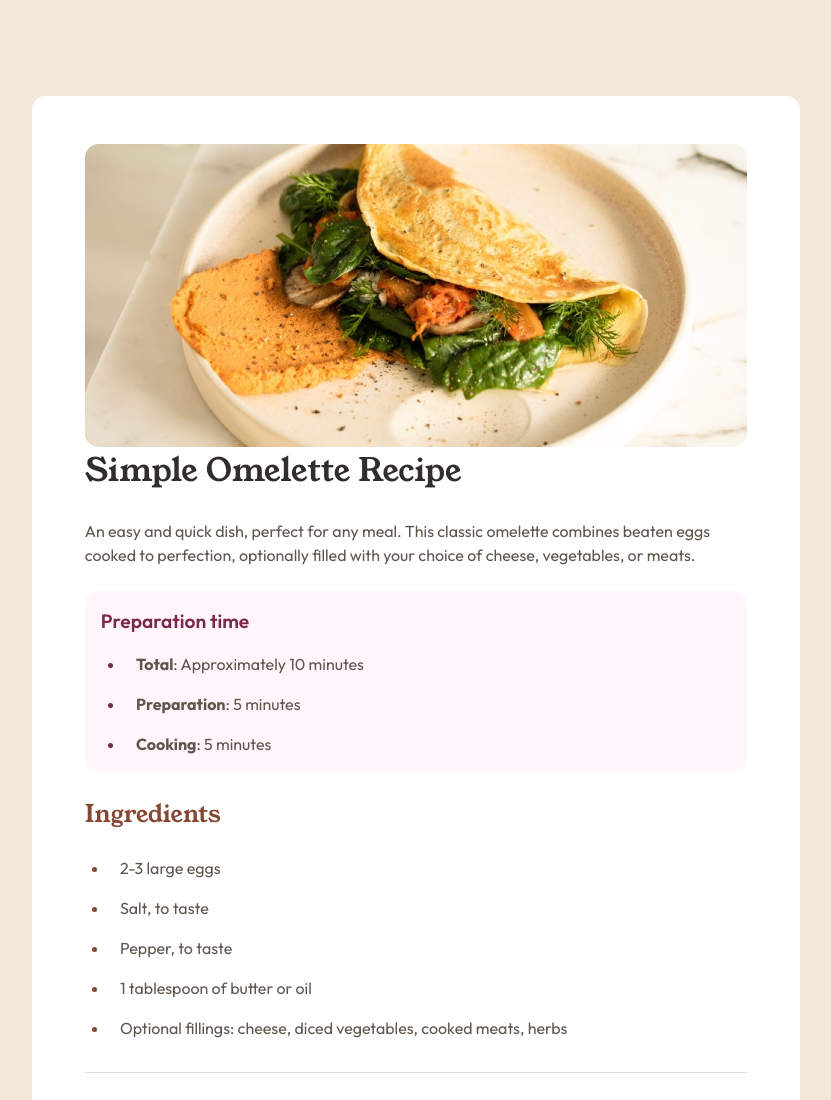
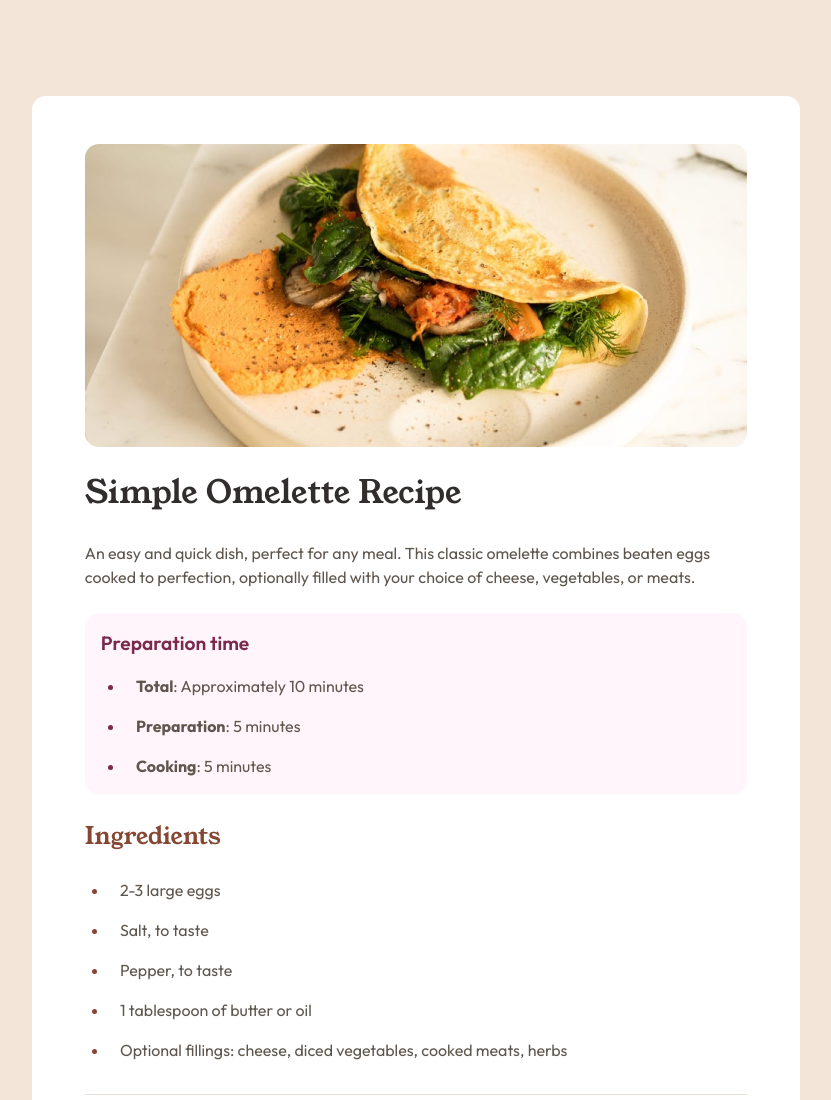
Before and after one commit to MpZero/frontend-mentor, a website built with Parcel: page recipe-page/index.html in a window 1280 px wide. Shown: the top 1100 px of the page, without its empty margins (224-1055 px from the left). Built offline with nearby package versions, Linux system fonts and the light colour scheme.

Commit message:
Fix padding on the image wrapper.

```diff
--- a/recipe-page/src/styles.css
+++ b/recipe-page/src/styles.css
@@ -212,7 +212,7 @@ td {
   }
 
   .img-wrapper {
-    padding: 3em 3.3em 0;
+    padding: 3em 3.3em 1.4em;
   }
 
   img {
```
